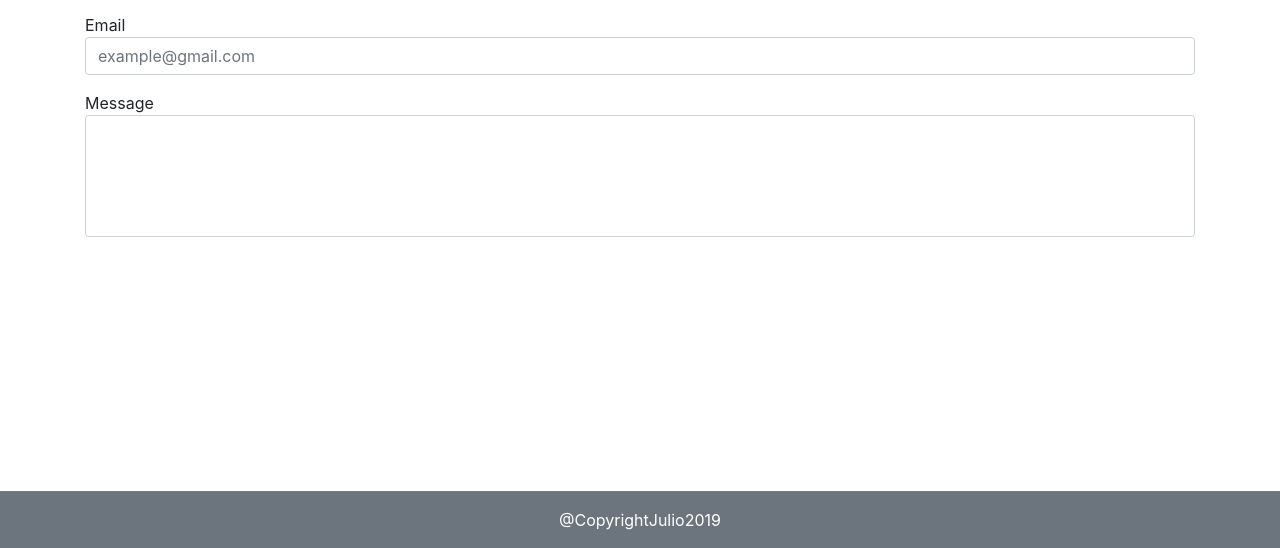
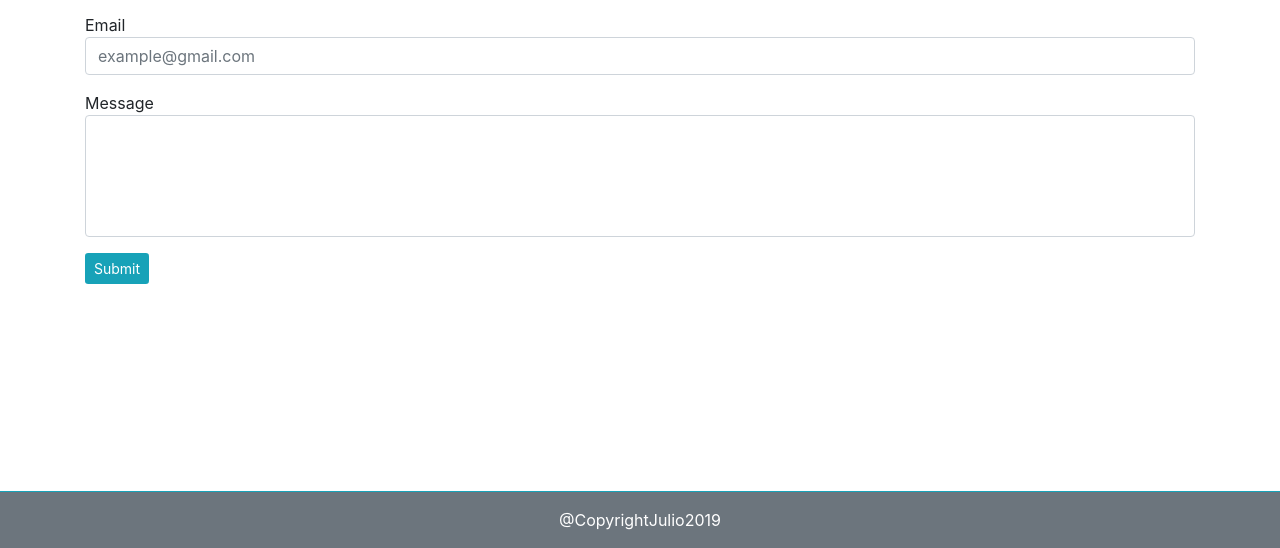
Before and after one commit to julioguzman19/Bootstrap-Portfolio, a plain HTML site: page contact.html in a window 1280 px wide. Shown: the part 252-800 px from the top of the page. Drawn offline with nearby package versions, Linux system fonts and the light colour scheme.

Commit message:
Contact Fill Form

```diff
--- a/contact.html
+++ b/contact.html
@@ -76,13 +76,17 @@
             </div>
         </div>
 
+        <div class="row">
+            <div class="col-lg-12 ">
+                <button type="button" class="btn bg-info btn-sm text-white">Submit</button>
+            </div>
+         </div>
+
     <!-- Footer Row: Note this is outside the container -->
     <div class="row">
         <div class="col-lg-12">
             <footer class="footer py-3 fixed-bottom text-center bg-secondary border-top border-info">
-
                     <span class="text-white">@CopyrightJulio2019</span>
-
             </footer>
         </div>
     </div>
```
